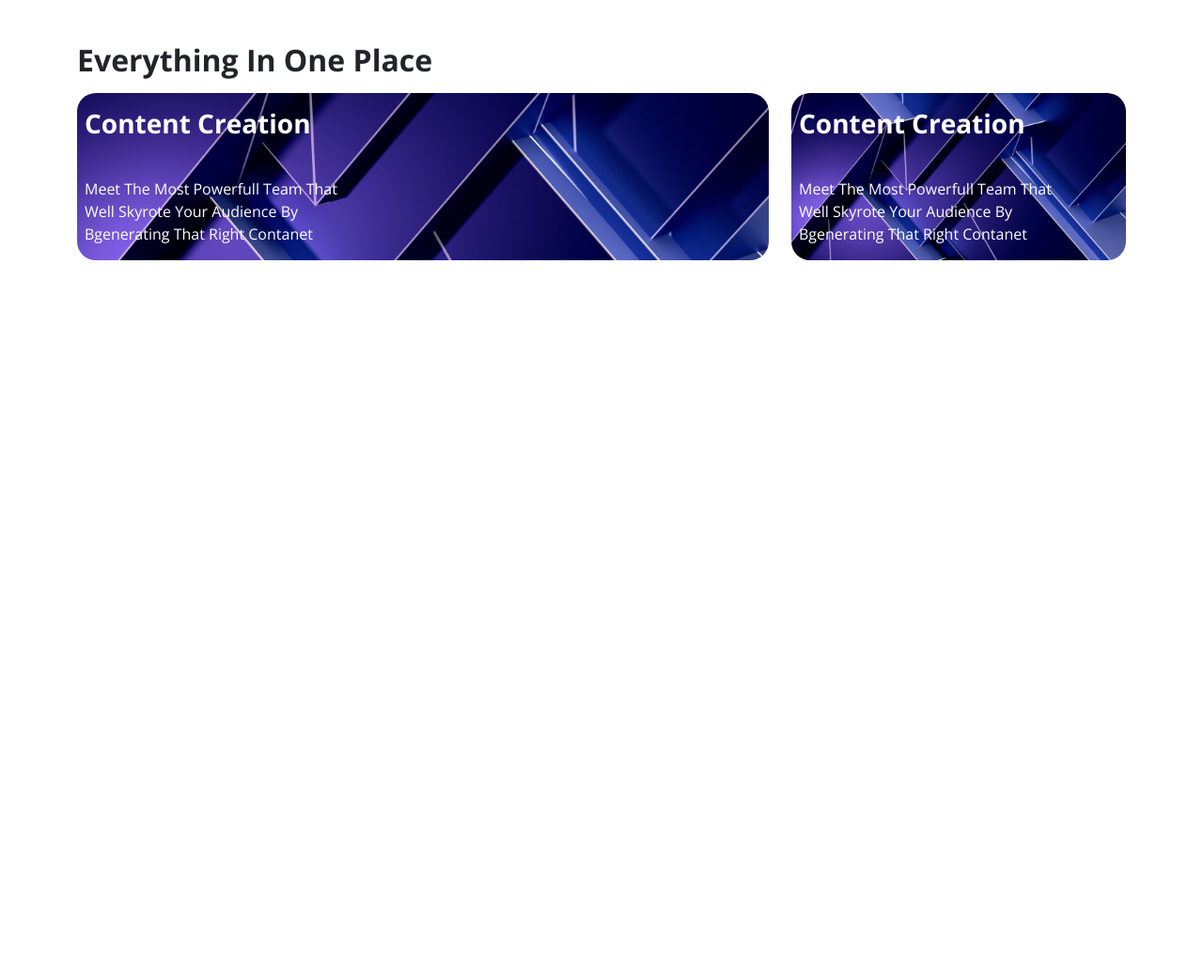
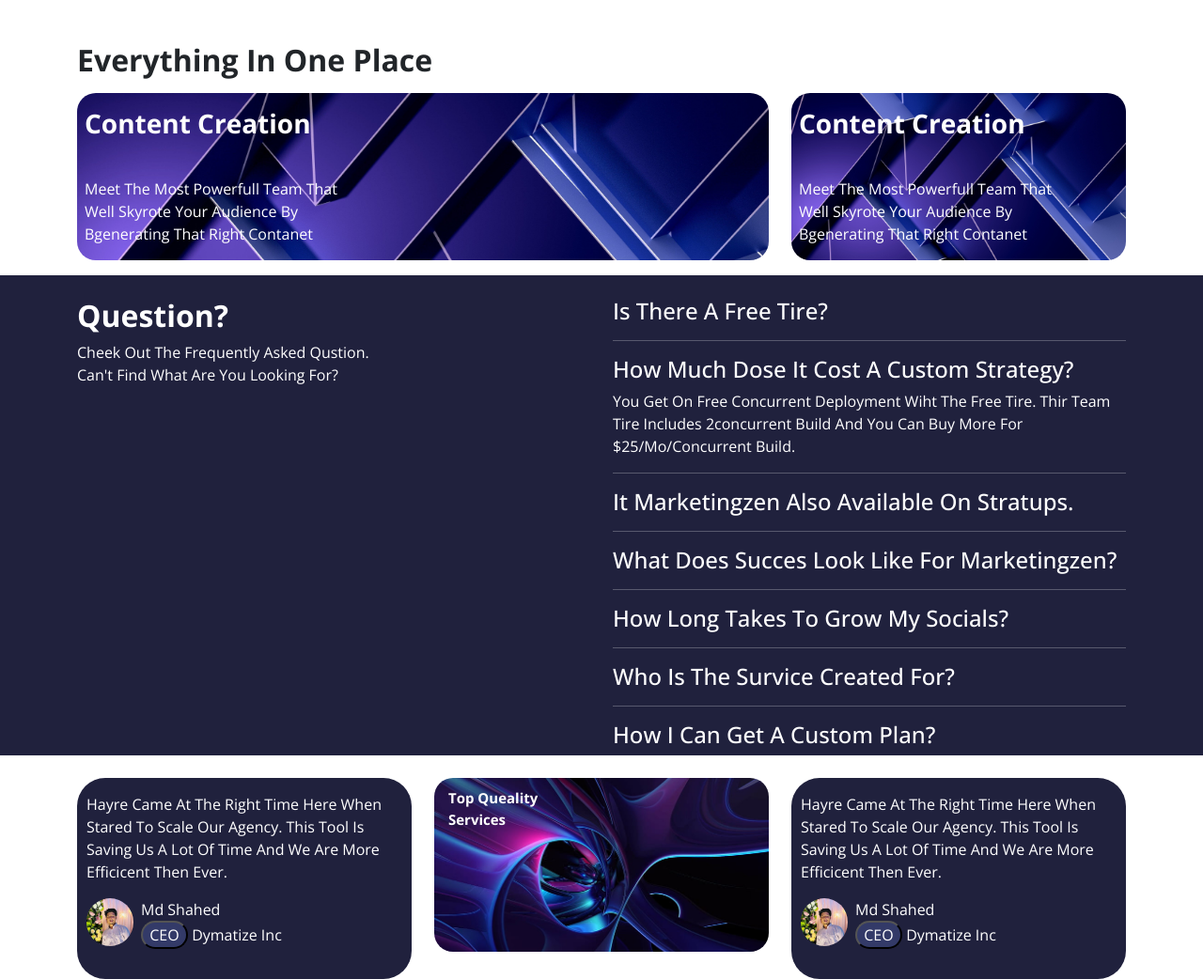
Before and after one commit to mdshahadatalam/My-project3, a plain HTML site: page index.html in a window 1280 px wide. Shown: the part 903-1945 px from the top of the page at 94% size. Before the commit the page ends 1196 px from the top, so only its background shows below. Drawn offline with nearby package versions, Linux system fonts and the light colour scheme.

Commit message:
added 5th section

```diff
--- a/index.html
+++ b/index.html
@@ -142,6 +142,73 @@
         </div>
       </div>
 
+      <!-- 5th section  -->
+
+      <div style="background-color: #20213d;  text-transform: capitalize;" class="container-fluid text-white pt-4">
+        <div class="container">
+          <div class="row">
+            <div class="col-sm-6">
+              <h3 class="fs-2 fw-bold"> Question?</h3>
+              <p> cheek out the frequently asked qustion. <br> can't find what are you looking for? </p>
+
+
+            </div>
+            <div class="col-sm-6">
+              <h4> is there a free tire?</h4>
+              <hr>
+              <h4> How much dose it cost a custom strategy?</h4>
+              <p> you get on free concurrent deployment wiht the free tire. thir team tire includes 2concurrent build and you can buy more for $25/mo/concurrent build.</p>
+              <hr>
+              <h4> it marketingzen also available on stratups.</h4>
+              <hr>
+              <h4>what does succes look like for marketingzen?</h4>
+              <hr>
+              <h4> How long takes to grow my socials?</h4>
+              <hr>
+              <h4> who is the survice created for?</h4>
+              <hr>
+              <h4> How i can get a custom plan?</h4>
+            </div>
+          </div>
+        </div>
+      </div>
+
+       <!-- 5th section  -->
+       <div class="container-fluid pt-4">
+        <div class="container">
+
+        <div class="row">
+          <div class="col-sm-4 ">
+            <div class="box bg-color py-3">
+            <p> hayre came at the right time here when stared to scale our agency. this tool is saving us a lot of time and we are more efficicent then ever.</p>
+           <div class="d-flex img-sittig">
+            <a href="/"> <img class=" my-img img-fluid" src="1.jpg.jpg" alt="image"></a>
+            <p class="px-2"> Md Shahed <br> <button class="input-title">CEO</button> Dymatize Inc</p>
+           </div>
+           </div>
+
+          </div>
+          <div class="col-sm-4">
+            <div class="top-box">
+            <p> top queality <br> services</p>
+            </div>
+
+          </div>
+          <div class="col-sm-4">
+            <div class="box bg-color py-3">
+            <p> hayre came at the right time here when stared to scale our agency. this tool is saving us a lot of time and we are more efficicent then ever.</p>
+            <div class="d-flex img-sittig">
+              <a href="/"> <img class=" my-img img-fluid" src="1.jpg.jpg" alt="image"></a>
+              <p class="px-2"> Md Shahed <br> <button class="input-title">CEO</button> Dymatize Inc</p>
+             </div>
+             </div>
+
+          </div>
+        </div>
+      </div>
+
+      </div>
+
 
 
 
--- a/style.css
+++ b/style.css
@@ -73,3 +73,16 @@
     border-radius: 20px;
 
 }
+.top-box{
+    background-image: url(bg-image.jpg);
+    background-size: cover;
+    border-radius: 20px;
+    color: white;
+    height: 185px;
+    padding-top: 10px;
+    padding-left: 15px;
+    font-size: 15px;
+    font-weight: bold;
+    text-transform: capitalize;
+
+}
```
